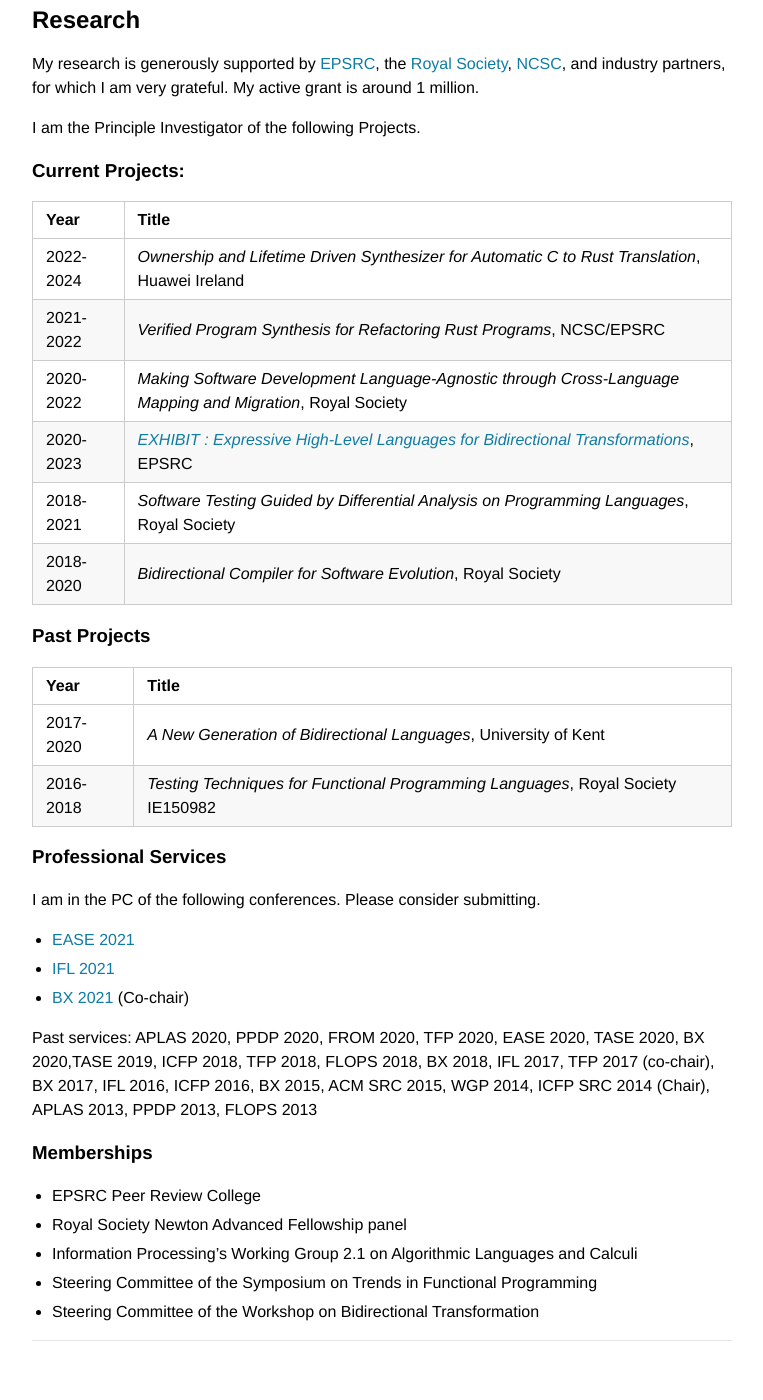
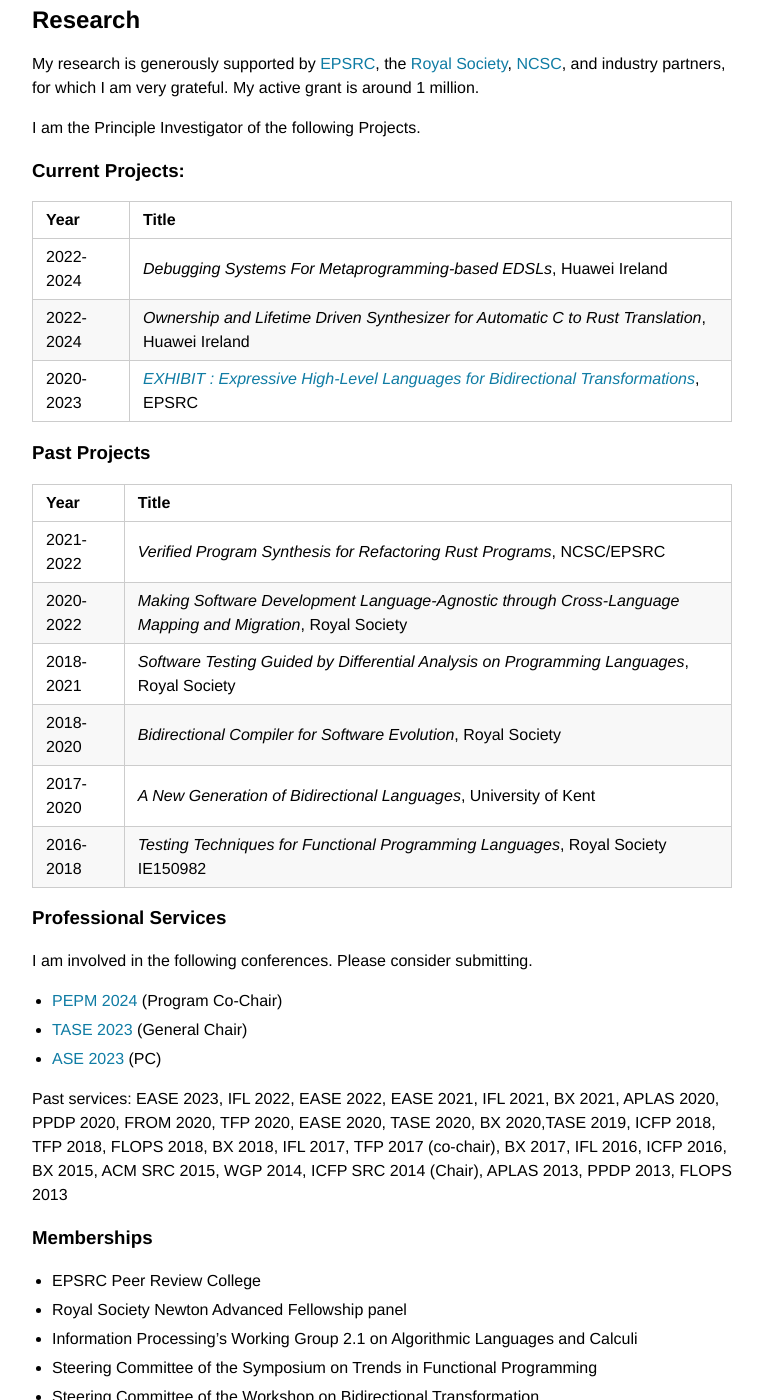
Before and after one commit to mengwangoxf/mengwangoxf.github.io, a Jekyll site: the page built from research.md, in a window 1280 px wide and 1400 px high, scrolled down 212 px. Shown: the whole window, without its empty margins (258-1021 px from the left). Built offline with Jekyll 4.4.1, drawn with Linux system fonts in a browser that asks for light colours; before the commit the page ends 1554 px from its top, so only the background shows below that.

Commit message:
Update research.md

```diff
--- a/research.md
+++ b/research.md
@@ -12,30 +12,31 @@ I am the Principle Investigator of the following Projects.
 
 Year | Title
 -----|-----------
+2022-2024 | *Debugging Systems For Metaprogramming-based EDSLs*, Huawei Ireland
 2022-2024 | *Ownership and Lifetime Driven Synthesizer for Automatic C to Rust Translation*, Huawei Ireland
-2021-2022 | *Verified Program Synthesis for Refactoring Rust Programs*, NCSC/EPSRC
-2020-2022 | *Making Software Development Language-Agnostic through Cross-Language Mapping and Migration*, Royal Society
 2020-2023 | [*EXHIBIT : Expressive High-Level Languages for Bidirectional Transformations*](https://gow.epsrc.ukri.org/NGBOViewGrant.aspx?GrantRef=EP/T008911/1), EPSRC
-2018-2021 | *Software Testing Guided by Differential Analysis on Programming Languages*, Royal Society
-2018-2020 | *Bidirectional Compiler for Software Evolution*, Royal Society
 
 
 ### Past Projects
 
 Year | Title
 ---|-----------
+2021-2022 | *Verified Program Synthesis for Refactoring Rust Programs*, NCSC/EPSRC
+2020-2022 | *Making Software Development Language-Agnostic through Cross-Language Mapping and Migration*, Royal Society
+2018-2021 | *Software Testing Guided by Differential Analysis on Programming Languages*, Royal Society
+2018-2020 | *Bidirectional Compiler for Software Evolution*, Royal Society
 2017-2020 | *A New Generation of Bidirectional Languages*, University of Kent
 2016-2018 | *Testing Techniques for Functional Programming Languages*, Royal Society IE150982
 
 ### Professional Services
 
-I am in the PC of the following conferences. Please consider submitting.
+I am involved in the following conferences. Please consider submitting.
 
-* [EASE 2021](https://www.ntnu.edu/ease2021)
-* [IFL 2021](https://ifl21.cs.ru.nl/)
-* [BX 2021](http://bx-community.wikidot.com/bx2021:home) (Co-chair)
+* [PEPM 2024]() (Program Co-Chair)
+* [TASE 2023](https://bristolpl.github.io/tase2023/) (General Chair)
+* [ASE 2023](https://conf.researchr.org/home/ase-2023) (PC)
 
-Past services: APLAS 2020, PPDP 2020, FROM 2020, TFP 2020, EASE 2020, TASE 2020, BX 2020,TASE 2019, ICFP 2018, TFP 2018, FLOPS 2018, BX 2018, IFL 2017, TFP 2017 (co-chair), BX 2017, IFL 2016, ICFP 2016, BX 2015, ACM SRC 2015, WGP 2014, ICFP SRC 2014 (Chair), APLAS 2013, PPDP 2013, FLOPS 2013
+Past services: EASE 2023, IFL 2022, EASE 2022, EASE 2021, IFL 2021, BX 2021, APLAS 2020, PPDP 2020, FROM 2020, TFP 2020, EASE 2020, TASE 2020, BX 2020,TASE 2019, ICFP 2018, TFP 2018, FLOPS 2018, BX 2018, IFL 2017, TFP 2017 (co-chair), BX 2017, IFL 2016, ICFP 2016, BX 2015, ACM SRC 2015, WGP 2014, ICFP SRC 2014 (Chair), APLAS 2013, PPDP 2013, FLOPS 2013
 
 ### Memberships
 
```
